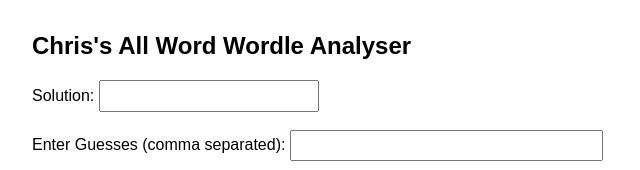
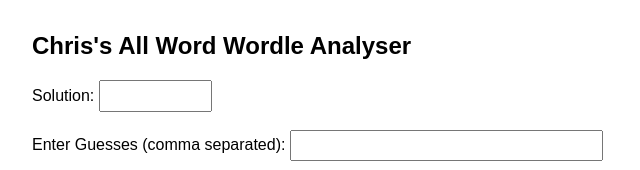
Before and after one commit to Chr1sG1thub/allanalyser, a plain HTML site: page index.html in a window 1280 px wide. Shown: the top 170 px of the page, without its empty margins (0-640 px from the left). Drawn offline with Linux system fonts and the light colour scheme.

Commit message:
Update input field style for solution input

```diff
--- a/index.html
+++ b/index.html
@@ -17,7 +17,7 @@
 
 <label>
   Solution:
-  <input type="text" id="solutionInput" maxlength="5" style="text-transform:uppercase" />
+  <input type="text" id="solutionInput" maxlength="5" style="width: 100px; text-transform:uppercase" />
 </label>
 <br /><br />
 
```
